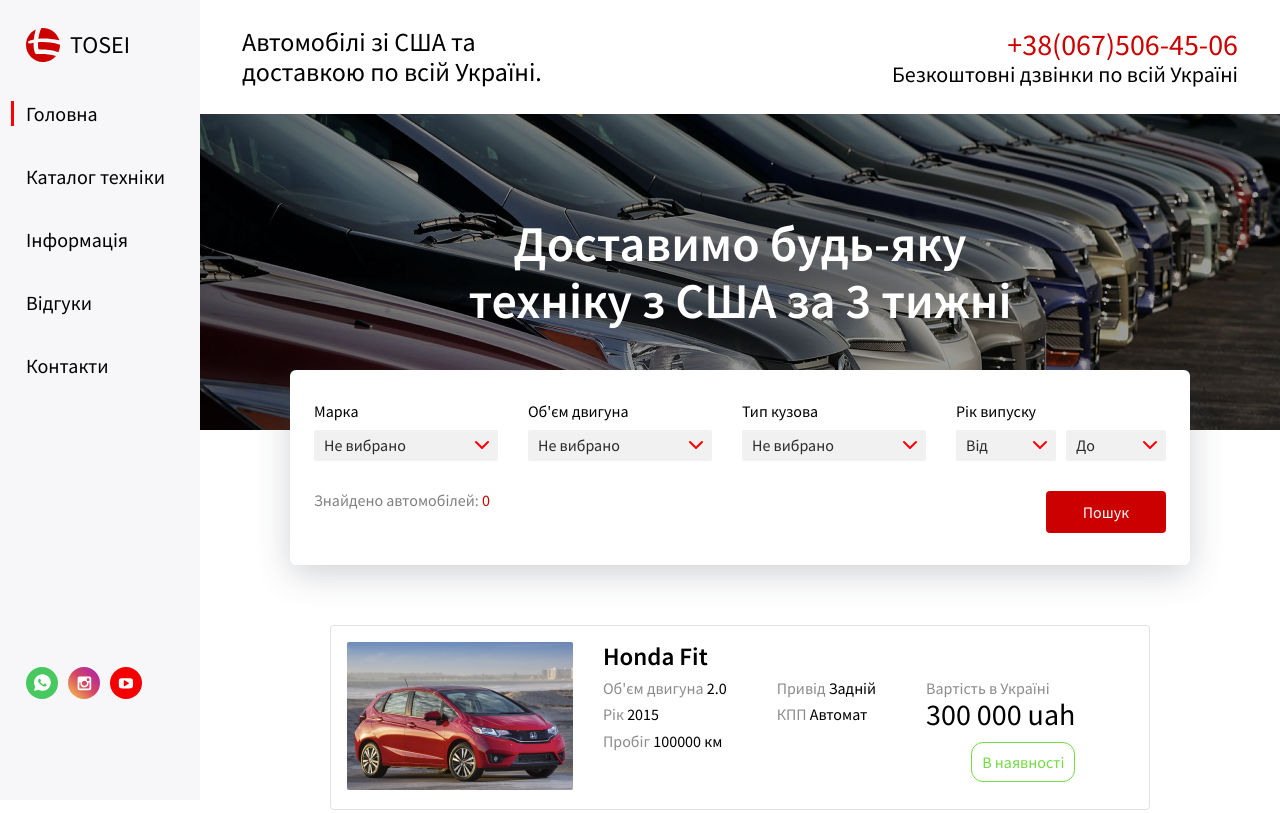
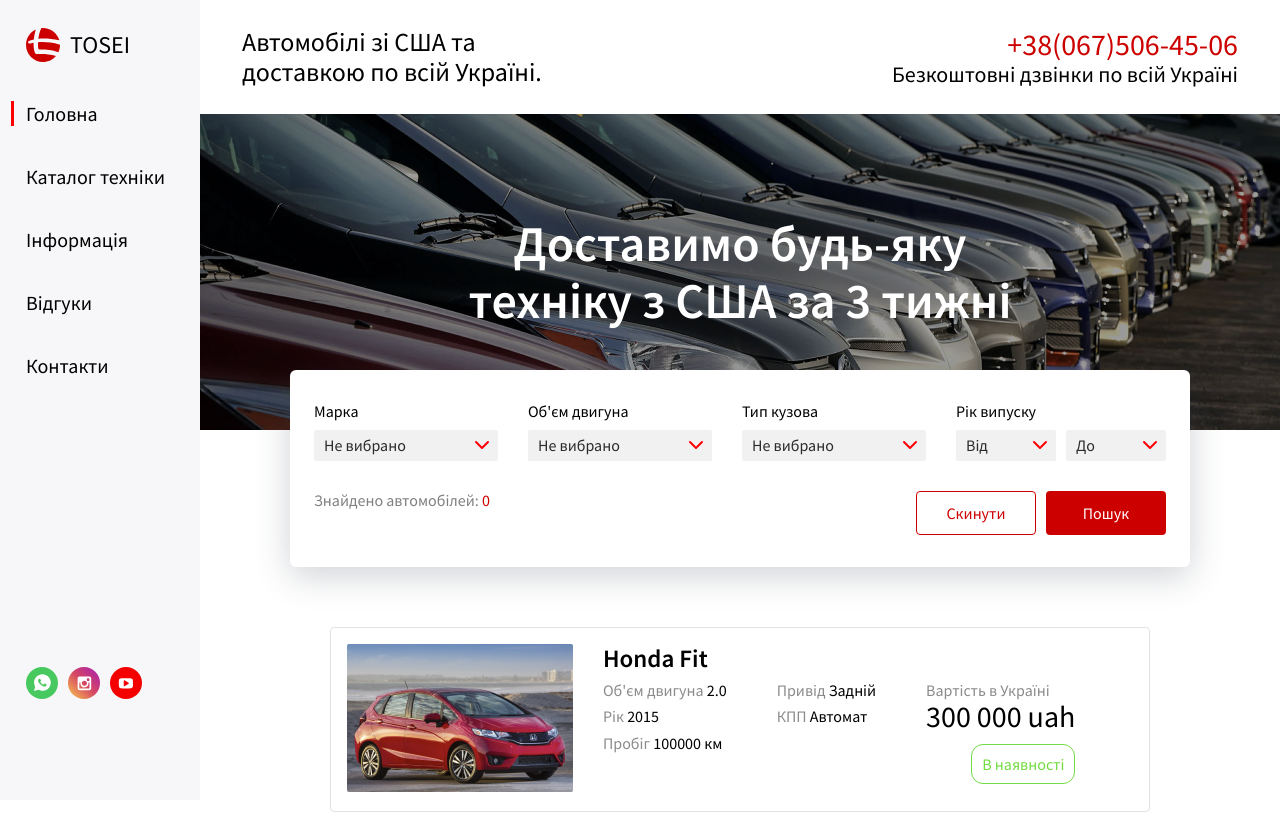
Before and after one commit to theromanovich/toscar, a Next.js app: page / in a window 1280 px wide. Shown: the top 813 px of the page. Built offline with nearby package versions, Linux system fonts and the light colour scheme.

Commit message:
add reset filter

```diff
--- a/src/components/MainPageFilter/MainPageFilter.js
+++ b/src/components/MainPageFilter/MainPageFilter.js
@@ -30,6 +30,16 @@ const MainPageFilter = ({ findCars = 0, onFilter }) => {
     onFilter(make, engine, body, yearFrom, yearTo)
   }
 
+  const resetFilter = () => {
+    onFilter(
+      (makeRef.current.value = undefined),
+      (bodyRef.current.value = undefined),
+      (bodyRef.current.value = undefined),
+      (yearFromRef.current.value = undefined),
+      (yearToRef.current.value = undefined)
+    )
+  }
+
   return (
     <form onSubmit={onSubmitForm} className='main-page__filter'>
       <div className='filter__container'>
@@ -46,6 +56,26 @@ const MainPageFilter = ({ findCars = 0, onFilter }) => {
               <option value='BMW'>BMW</option>
               <option value='Honda'>Honda</option>
               <option value='Toyota'>Toyota</option>
+              <option value='Ford'>Ford</option>
+              <option value='Chevrolet'>Chevrolet</option>
+              <option value='Audi'>Audi</option>
+              <option value='Mercedes-Benz'>Mercedes-Benz</option>
+              <option value='Porsche'>Porsche</option>
+              <option value='Nissan'>Nissan</option>
+              <option value='Tesla'>Tesla</option>
+              <option value='Lexus'>Lexus</option>
+              <option value='Jaguar'>Jaguar</option>
+              <option value='Ford'>Ford</option>
+              <option value='Dodge'>Dodge</option>
+              <option value='Ferrari'>Ferrari</option>
+              <option value='Volkswagen'>Volkswagen</option>
+              <option value='Cadillac'>Cadillac</option>
+              <option value='Fiat'>Fiat</option>
+              <option value='Hyundai'>Hyundai</option>
+              <option value='Kia'>Kia</option>
+              <option value='Volvo'>Volvo</option>
+              <option value='Mazda'>Mazda</option>
+              <option value='Chrysler'>Chrysler</option>
             </select>
           </div>
           <div className='engine'>
@@ -57,9 +87,21 @@ const MainPageFilter = ({ findCars = 0, onFilter }) => {
               id='engine'
             >
               <option value='undefined'>Не вибрано</option>
+              <option value='1.4'>1.4</option>
+              <option value='1.5'>1.5</option>
               <option value='1.6'>1.6</option>
+              <option value='1.8'>1.8</option>
               <option value='2.0'>2.0</option>
+              <option value='2.5'>2.5</option>
               <option value='3.0'>3.0</option>
+              <option value='3.5'>3.5</option>
+              <option value='3.6'>3.6</option>
+              <option value='3.8'>3.8</option>
+              <option value='4.5'>4.5</option>
+              <option value='4.6'>4.6</option>
+              <option value='5.0'>5.0</option>
+              <option value='6.2'>6.2</option>
+              <option value='Electric'>Електродвигун</option>
             </select>
           </div>
           <div className='body'>
@@ -74,6 +116,7 @@ const MainPageFilter = ({ findCars = 0, onFilter }) => {
               <option value='sedan'>Седан</option>
               <option value='SUV'>SUV</option>
               <option value='hatchback'>Хетчбек</option>
+              <option value='сoupe'>Купе</option>
             </select>
           </div>
           <div className='year'>
@@ -143,7 +186,10 @@ const MainPageFilter = ({ findCars = 0, onFilter }) => {
           <div className='search-result'>
             Знайдено автомобілей: <span>{findCars}</span>
           </div>
-          <button className='search-btn'>Пошук</button>
+          <div className='btns'>
+            <button onClick={resetFilter}>Скинути</button>
+            <button className='search-btn'>Пошук</button>
+          </div>
         </div>
       </div>
     </form>
--- a/src/pages/api/seed.js
+++ b/src/pages/api/seed.js
@@ -211,7 +211,7 @@ export default async function handler(req, res) {
         gearbox: 'Механіка',
         drive: 'Задній',
         mileage: 70000,
-        body: 'SUV',
+        body: 'coupe',
         status: false,
         main_image: 'https://i.infocar.ua/i/2/3212/102461/1920x.jpg',
         price: '$15,000',
--- a/src/style/block/catalog.scss
+++ b/src/style/block/catalog.scss
@@ -146,6 +146,7 @@
     &__price {
       color: #8b8b8b;
       .price {
+        text-align: right;
         font-size: 30px;
         color: black;
       }
--- a/src/style/block/filter.scss
+++ b/src/style/block/filter.scss
@@ -33,6 +33,22 @@
         color: #808080;
         span {
           color: #cd0000;
+        }
+      }
+      .btns {
+        display: flex;
+        gap: 10px;
+        button {
+          &:nth-child(1) {
+            padding: 12px 20px;
+            text-align: center;
+            width: 120px;
+            max-width: 100%;
+            background: transparent;
+            color: #cd0000;
+            border-radius: 4px;
+            border: 1px solid #cd0000;
+          }
         }
       }
       .search-btn {
```
